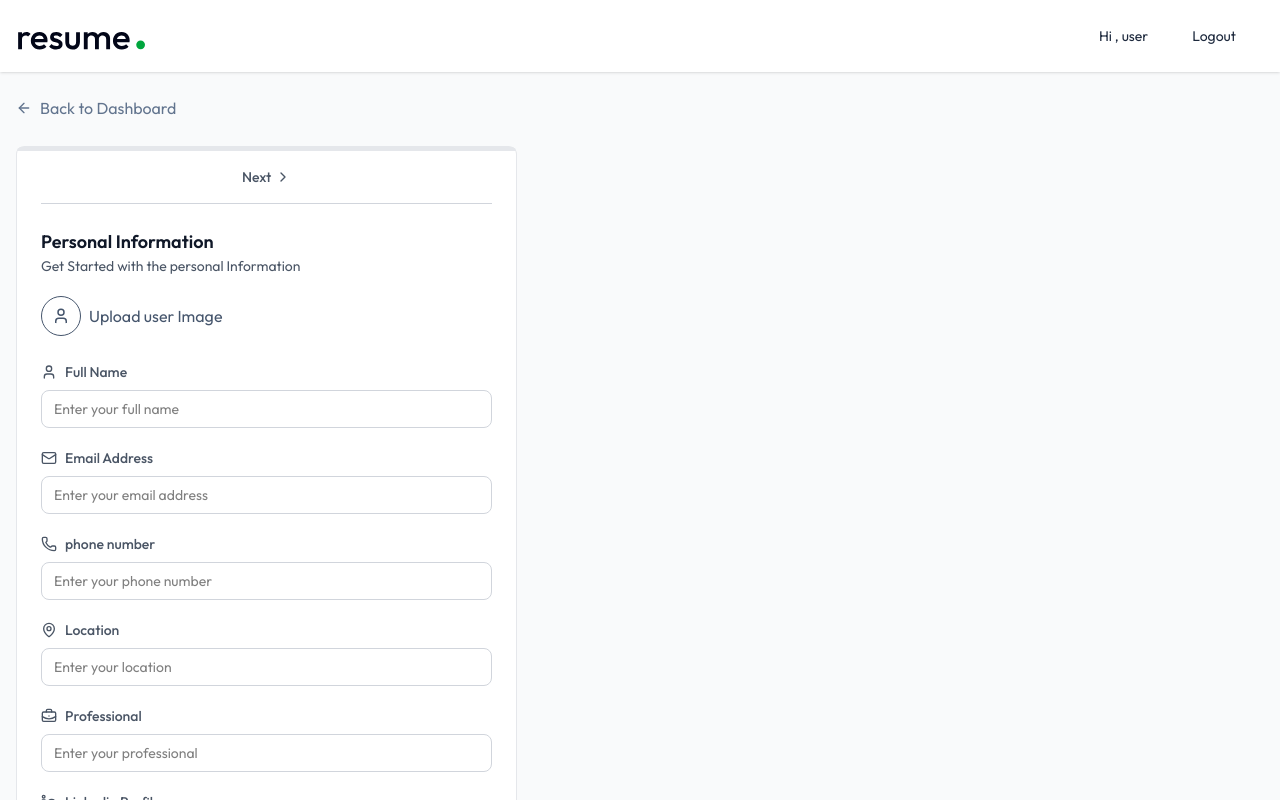
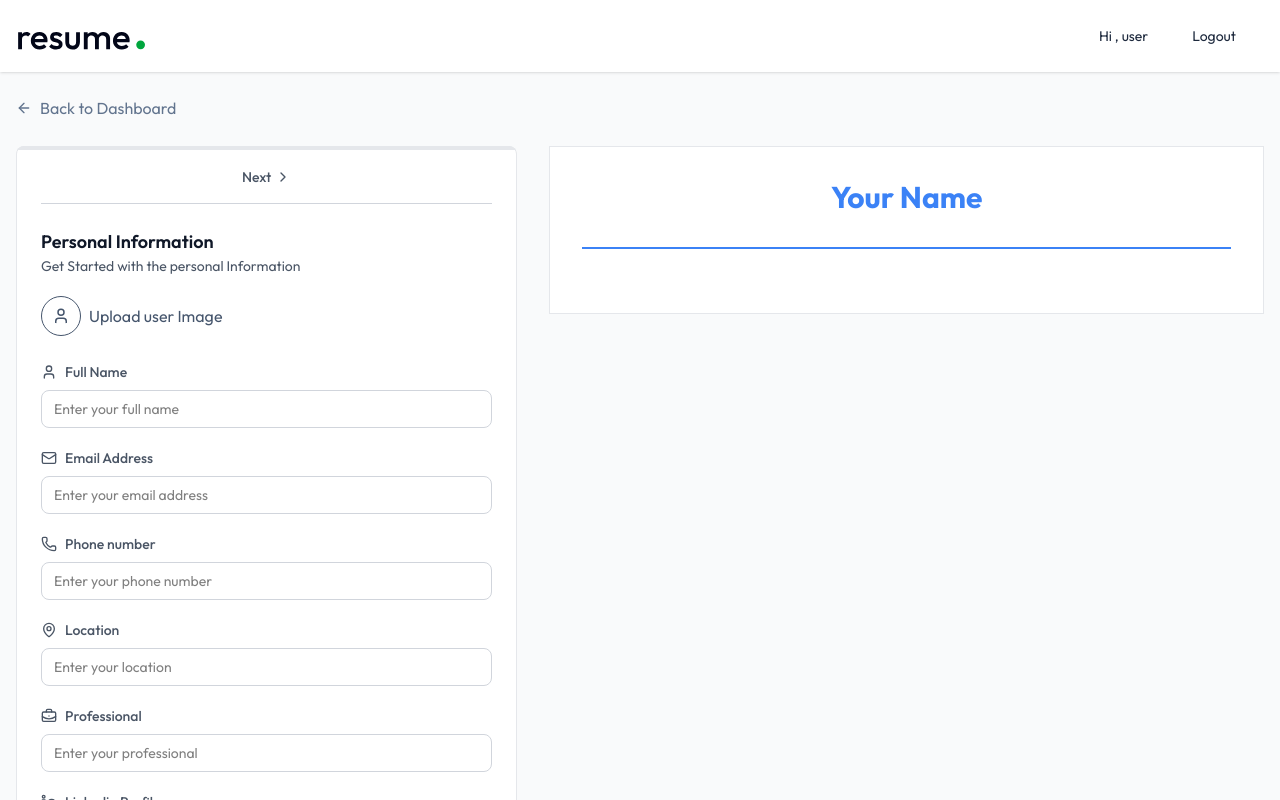
Before and after one commit to adityaasikarwarr/AI-RESUME-BUILDER, a React (Vite) app in the folder client/: page /app/builder/1 in a window 1280 px wide. Shown: the top 800 px of the page. Built offline with nearby package versions, Linux system fonts and the light colour scheme.

Commit message:
bugs fixed

```diff
--- a/client/src/components/PersonalInfo.jsx
+++ b/client/src/components/PersonalInfo.jsx
@@ -21,7 +21,7 @@ const PersonalInfo = ({
 
   const fields = [
     {
-      key: "fullName",
+      key: "full_name",
       label: "Full Name",
       icon: User,
       type: "text",
@@ -36,7 +36,7 @@ const PersonalInfo = ({
     },
     {
       key: "phone",
-      label: "phone number",
+      label: "Phone number",
       icon: Phone,
       type: "tel",
     },
@@ -47,7 +47,7 @@ const PersonalInfo = ({
       type: "text",
     },
     {
-      key: "professional",
+      key: "profession",
       label: "Professional",
       icon: BriefcaseBusiness,
       type: "text",
--- a/client/src/pages/Dashboard.jsx
+++ b/client/src/pages/Dashboard.jsx
@@ -37,13 +37,13 @@ const Dashboard = () => {
   const createResume = async (event) => {
     event.preventDefault();
     setShowCreateResume(false);
-    navigate(`/app/builder/resume123`);
+    navigate(`/app/builder/res123`);
   };
 
   const uploadResume = async (event) => {
     event.preventDefault();
     setShowUpLoadResume(false);
-    navigate(`/app/builder/resume123`);
+    navigate(`/app/builder/res123`);
   };
 
   const editTitle = async (event) => {
@@ -94,10 +94,10 @@ const Dashboard = () => {
             return (
               <button
                 key={index}
-                onClick={() => navigate(`/app/builder/${resume._id}}`)}
+                onClick={() => navigate(`/app/builder/${resume._id}`)}
                 className="relative w-full sm:max-w-36 h-48 flex flex-col items-center justify-center rounded-lg gap-2 border group hover:shadow-lg transition-all duration-300 cursor-pointer"
                 style={{
-                  background: `linear-gradient(135deg , ${baseColor}10 , ${baseColor}40)`,
+                  background: `linear-gradient(135deg , ${baseColor}10,${baseColor}40)`,
                   borderColor: baseColor + "40",
                 }}
               >
@@ -201,6 +201,7 @@ const Dashboard = () => {
                     ) : (
                       <>
                         <UploadCloud className="size-14 stroke-1" />
+                        <p>Upload Resume</p>
                       </>
                     )}
                   </div>
@@ -210,7 +211,7 @@ const Dashboard = () => {
                   id="resume-input"
                   accept=".pdf"
                   hidden
-                  onChange={(e) => e.setResume.files[0]}
+                  onChange={(e) => setResume(e.target.files[0])}
                 />
               </div>
               <button className="w-full py-2 bg-green-600 text-white rounded hover:bg-green-700 transition-colors">
--- a/client/src/pages/ResumeBuilder.jsx
+++ b/client/src/pages/ResumeBuilder.jsx
@@ -21,15 +21,22 @@ function ResumeBuilder() {
     _id: "",
     title: "",
     personal_info: {
-      image: null,
-      fullName: "",
-      email: "",
-      phone: "",
-      location: "",
+      personal_info: {
+        personal_info: {
+          full_name: "",
+          email: "",
+          phone: "",
+          location: "",
+          profession: "",
+          linkedin: "",
+          website: "",
+          image: null,
+        },
+      },
     },
-
     professional_summary: "",
     experience: [],
+    education: [],
     project: [],
     skills: [],
     template: "classic",
@@ -79,11 +86,11 @@ function ResumeBuilder() {
         <div className="grid lg:grid-cols-12 gap-8">
           {/* left panel - form */}
           <div className="relative lg:col-span-5 rounded-lg overflow-hidden">
-            <div className="relative bg-white rounded-lg shadow-sm border border-gray-200 p-6 pt-1">
+            <div className=" bg-white rounded-lg shadow-sm border border-gray-200 p-6 pt-1">
               {/* progress bar using activeSectionIndex */}
               <hr className="absolute top-0 left-0 right-0 border-2 border-gray-200" />
               <hr
-                className="absolute top-0 left-0 h-1 bg-linear-to-r from-green-500 to-green-600 border-none transition-all duration-300 "
+                className="absolute top-0 left-0 h-1 bg-linear-to-r from-green-500 to-green-600 border-none transition-all duration-2000 "
                 style={{
                   width: `${
                     (activeSectionIndex * 100) / (sections.length - 1)
@@ -144,13 +151,20 @@ function ResumeBuilder() {
             </div>
           </div>
           {/* right pane;l - preview */}
-          <div className="lg:col-span-7 max-lg:mt-6">{/* buttons */}</div>
+          <div className="lg:col-span-7 max-lg:mt-6">
+            {/* buttons */}
+            <ResumePreview
+              data={resumeData}
+              template={resumeData.template}
+              accentColor={resumeData.accent_color}
+            />
+          </div>
 
-          <ResumePreview
+          {/* <ResumePreview
             data={resumeData}
             template={resumeData.template}
             accentColor={resumeData.accent_color}
-          />
+          /> */}
         </div>
       </div>
     </div>
```
Also changed, not shown: client/src/components/ResumePreview.jsx (+5 -5 lines).
